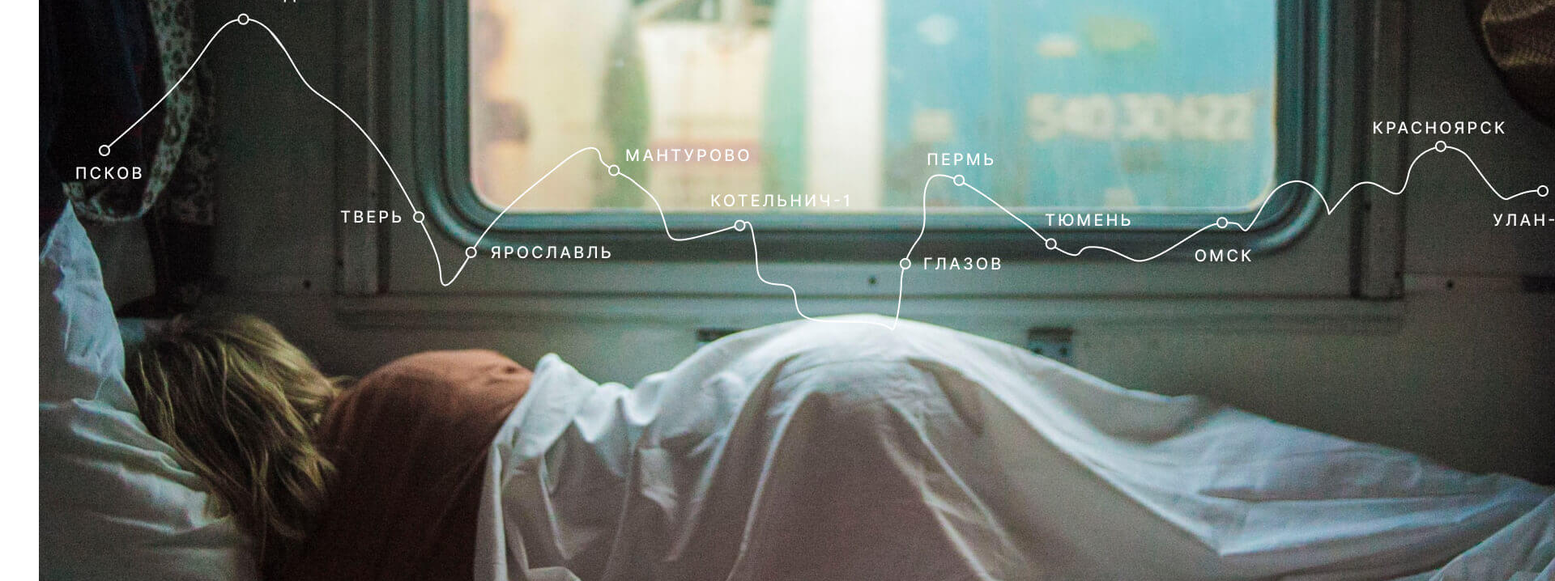
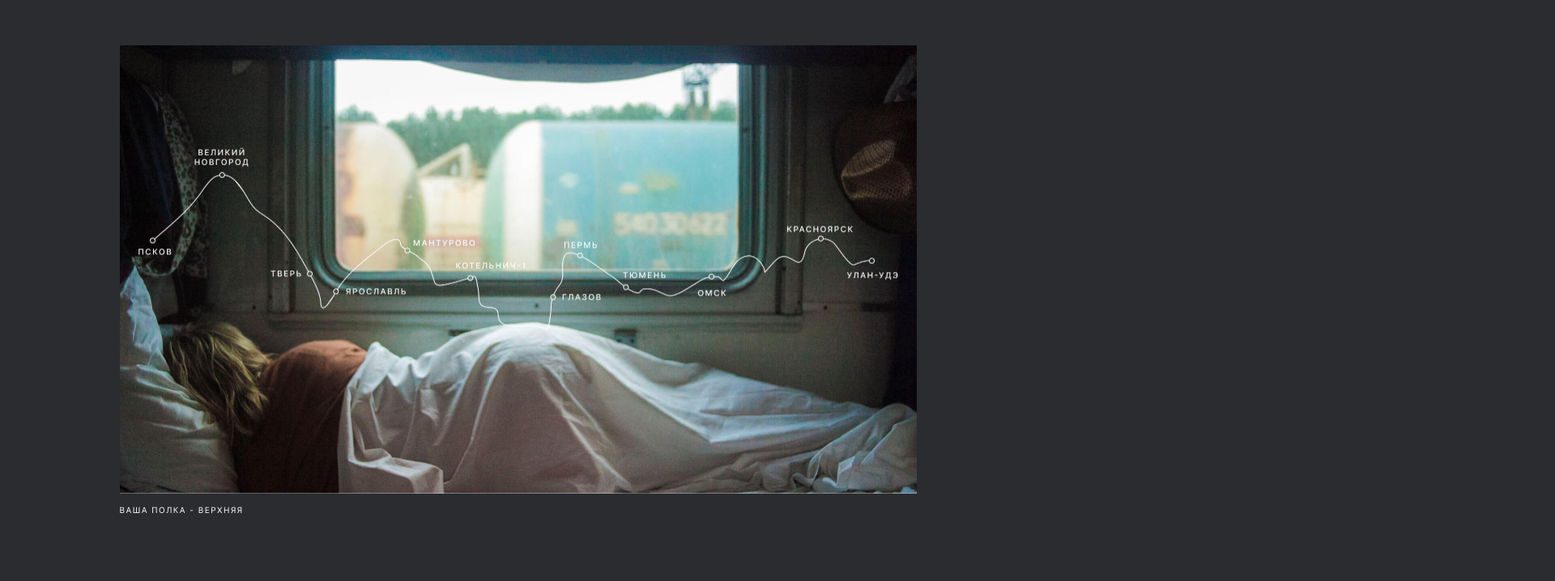
Before and after one commit to TolkachevPeter/Travel, a plain HTML site: page index.html in a window 1280 px wide. Shown: the part 462-1180 px from the top of the page at 81% size, 1920 px wide, since content can reach past the window. Drawn offline with Linux system fonts and the light colour scheme; the site is published under a folder, as on GitHub Pages, so addresses that start at the root find nothing.

Commit message:
Update index.html

```diff
--- a/index.html
+++ b/index.html
@@ -5,7 +5,7 @@
     <meta charset="UTF-8">
     <meta name="viewport" content="width=device-width, initial-scale=1.0">
     <title>Russia</title>
-    <link rel="stylesheet" href="/pages/index.css">
+    <link rel="stylesheet" href="./pages/index.css">
 </head>
 
 <body class='body'>
```
